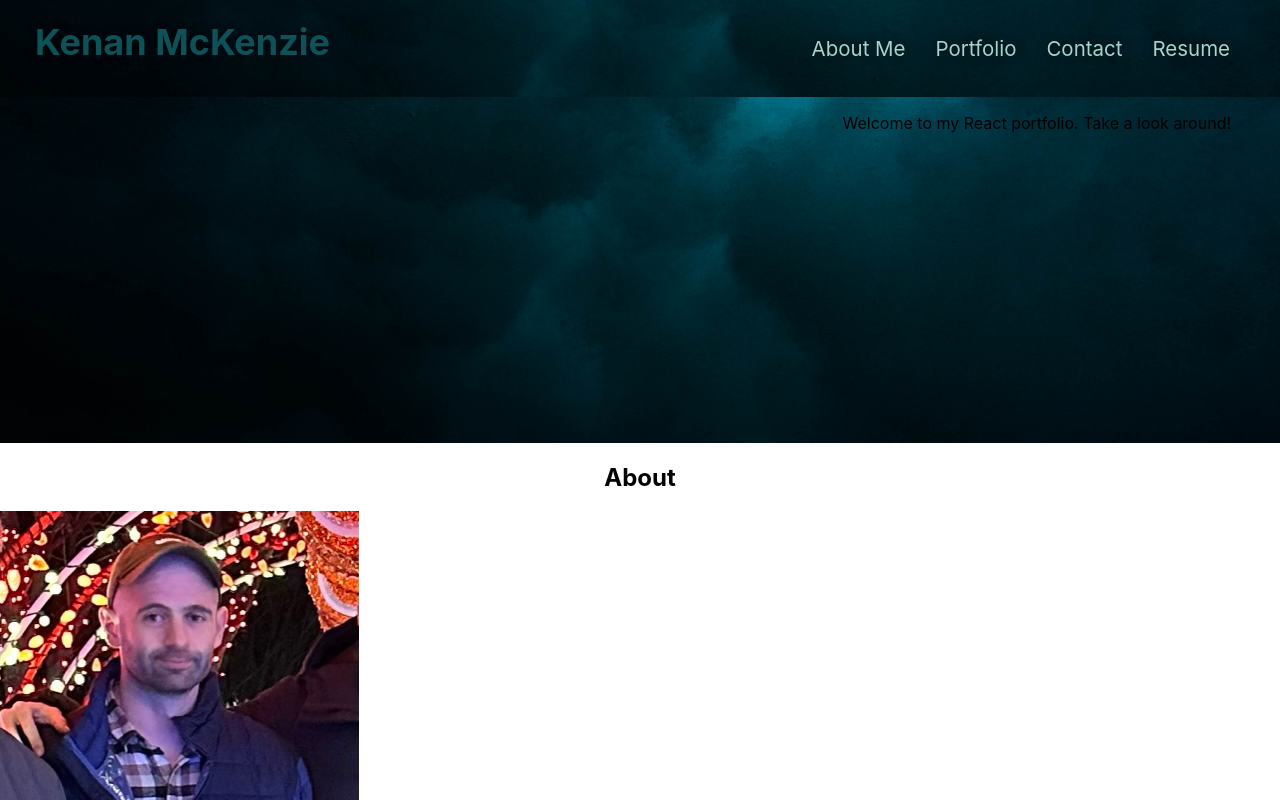
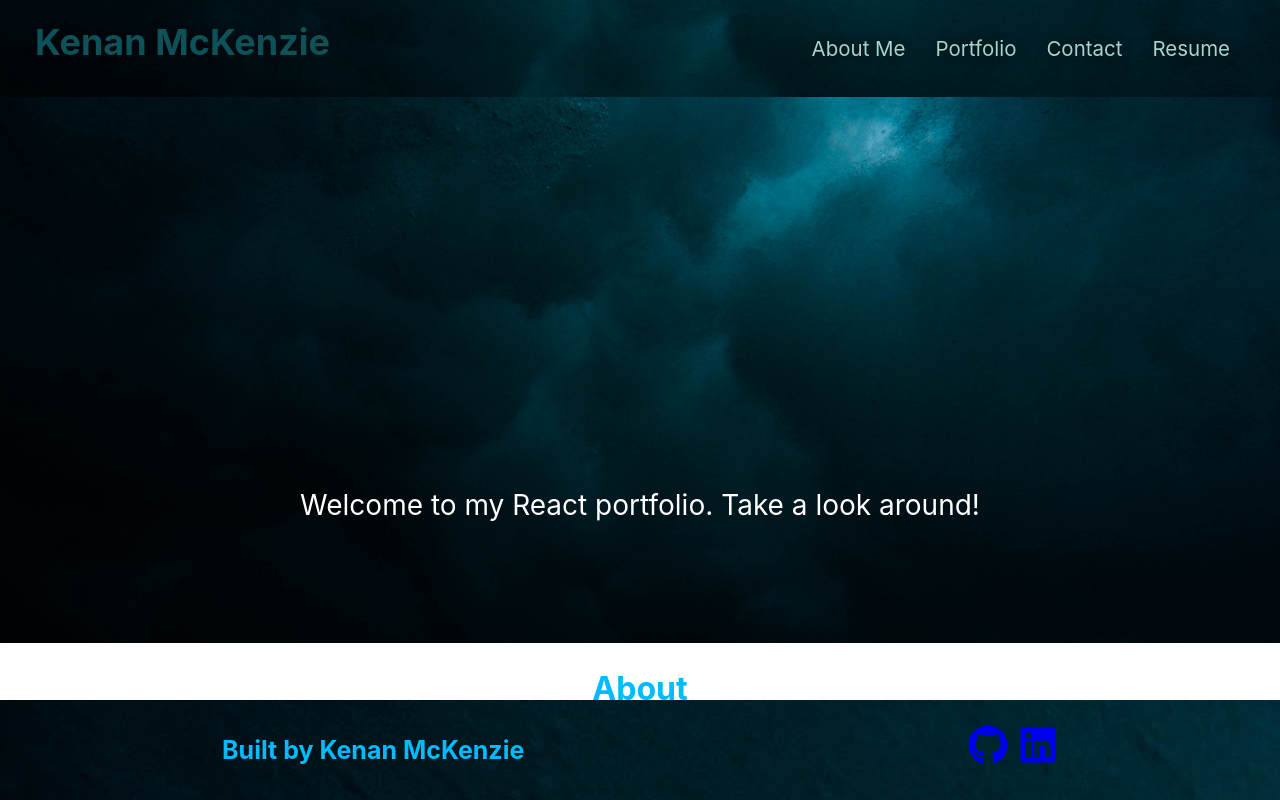
Before and after one commit to kwm0304/React, a React (Create React App) app in the folder 20dollarbill/: page / in a window 1280 px wide. Shown: the top 800 px of the page. Built offline with nearby package versions, Linux system fonts and the light colour scheme.

Commit message:
added more styling

```diff
--- a/20dollarbill/src/components/Contact/index.js
+++ b/20dollarbill/src/components/Contact/index.js
@@ -15,7 +15,7 @@ const Contact = () => {
   }
   return (
     <div className="container mt-5">
-      <h2 className="mb-3">Contact</h2>
+      <h1 className="mb-3">Contact</h1>
       <form onSubmit={onSubmit}>
         <div className="mb-3">
           <label className="form-label" htmlFor="name">
--- a/20dollarbill/src/components/Portfolio/index.js
+++ b/20dollarbill/src/components/Portfolio/index.js
@@ -4,7 +4,7 @@ import Projects from '../Project';
 function Portfolio() {
     return (
         <section className='portfoliocontainer'>
-            <h2 className='text-center mb-5'>Portfolio</h2>
+            <h1 className='text-center mb-5'>Portfolio</h1>
             <Projects/>
         </section>
     )
--- a/20dollarbill/src/index.css
+++ b/20dollarbill/src/index.css
@@ -87,15 +87,24 @@ header nav ul li a:hover {
   display: flex;
   justify-content: center;
   flex-wrap: wrap;
-  align-items: flex-start;
+  align-items: center;
   background-attachment: fixed;
   background-position: 80%;
+  text-align: center;
+  }
+
+  .backgroundImg p {
+    color: white;
+    font-size: 28px;
+    line-height: 7;
+    margin-bottom: 40px;
+
   }
 
   .backgroundPic {
     width: 35%;
     text-align: center;
-    margin: 13.5%;
+    margin: 11%;
     color: #fff;
     font-size: 22px;
     line-height: 1.2;
@@ -103,6 +112,8 @@ header nav ul li a:hover {
 
   h1 {
     text-align: center;
+    color: #00bbff;
+    font-size: 32px;
   }
   h2 {
     text-align: center;
@@ -134,3 +145,49 @@ header nav ul li a:hover {
   font-size: 2.5em;
   vertical-align: center;
 }
+
+footer {
+  background-image: url('./assets/jeremy-bishop-G9i_plbfDgk-unsplash.jpg');
+  font-weight: bold;
+  width: 100%;
+  height: 100px;
+  position: sticky;
+  bottom: 0;
+  display: flex;
+  justify-content: space-around;
+  align-items: center;
+}
+
+.logos {
+  cursor: pointer;
+  font-size: 40px;
+  display: inline-block;
+}
+
+.footertext {
+  color: #00bbff;
+  font-size: 25px;
+}
+
+.my-5 p {
+  font-weight: bold;
+  font-size: 22px;
+
+}
+
+.form-label {
+  font-size: 22px;
+  padding: 8px;
+}
+
+.form-control {
+  align-items: center;
+  justify-content: center;
+  padding-left: 1.2;
+  margin-top: 10px;
+  vertical-align: auto;
+}
+.download-logo {
+  font-size: 55px;
+  color: #084045;
+}
```
